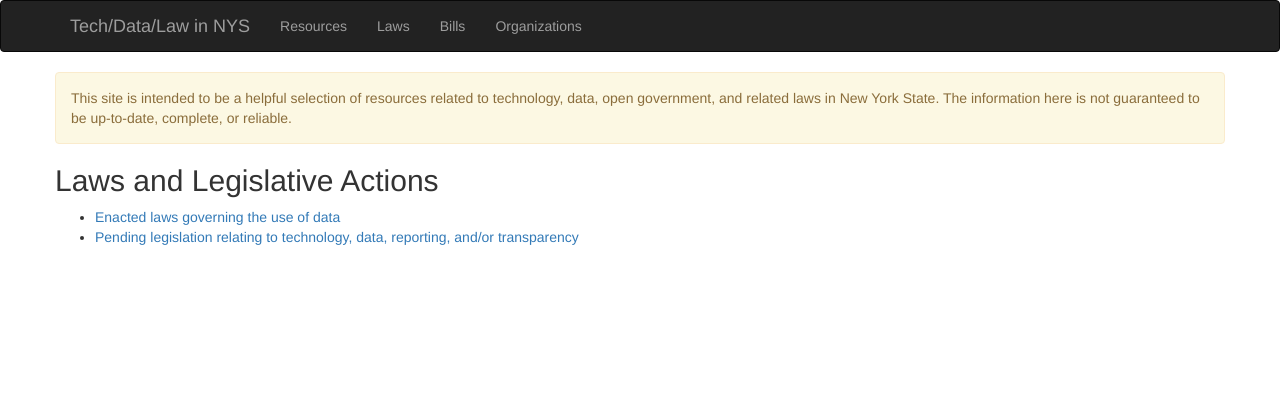
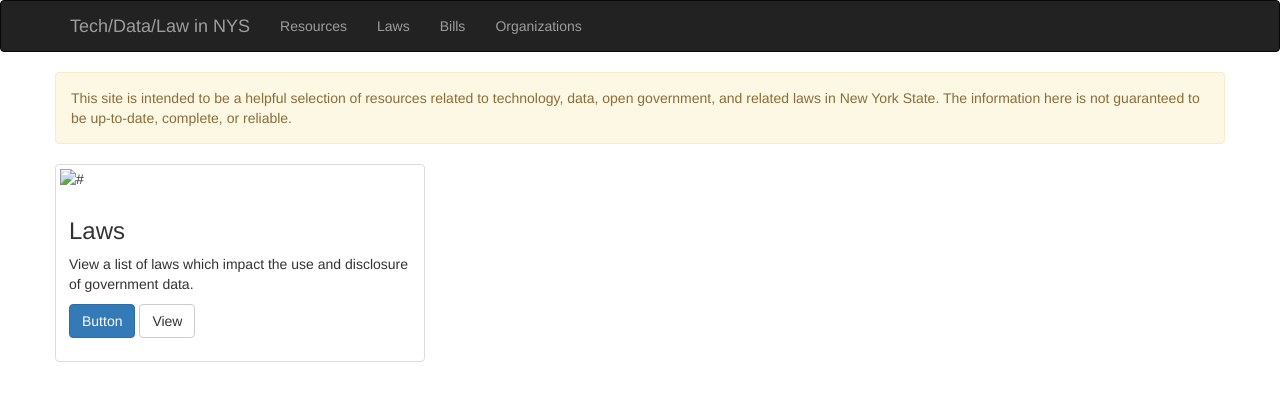
Before and after one commit to technickle/open-data-resources, a Jekyll site: the page built from index.md, in a window 1280 px wide. Shown: the top 401 px of the page. Built offline with Jekyll 4.4.1, drawn with Linux system fonts in a browser that asks for light colours; nearby versions of some CDN libraries.

Commit message:
Update index.md

```diff
--- a/index.md
+++ b/index.md
@@ -2,6 +2,15 @@
 layout: default
 ---
 
-## Laws and Legislative Actions
-* [Enacted laws governing the use of data](enacted-laws)
-* [Pending legislation relating to technology, data, reporting, and/or transparency](legislation)
+<div class="row">
+  <div class="col-sm-6 col-md-4">
+    <div class="thumbnail">
+      <img src="#" alt="#">
+      <div class="caption">
+        <h3>Laws</h3>
+        <p>View a list of laws which impact the use and disclosure of government data.</p>
+        <p><a href="{{site.baseUrl}}/laws" class="btn btn-primary" role="button">Button</a> <a href="#" class="btn btn-default" role="button">View</a></p>
+      </div>
+    </div>
+  </div>
+</div>
```
